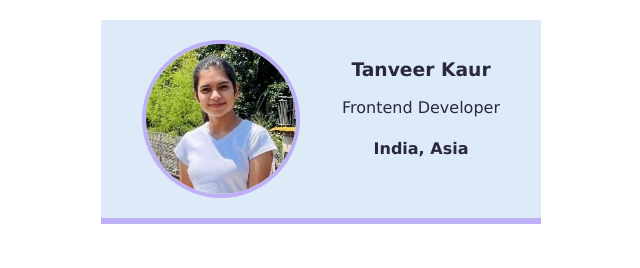
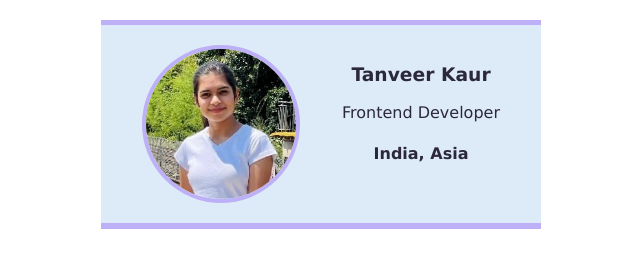
Before and after one commit to tanveer-12/business-card, a plain HTML site: page index.html in a window 1280 px wide. Shown: the whole page, without its empty margins (319-959 px from the left). Drawn offline with Linux system fonts and the light colour scheme.

Commit message:
Update styles.css

```diff
--- a/styles.css
+++ b/styles.css
@@ -19,4 +19,5 @@ body {
     color:#2b2839;
     background: #ddebf8;
     border-bottom: 6px solid #beb0f7;
+    border-top: 5px solid #beb0f7;
 }
```
